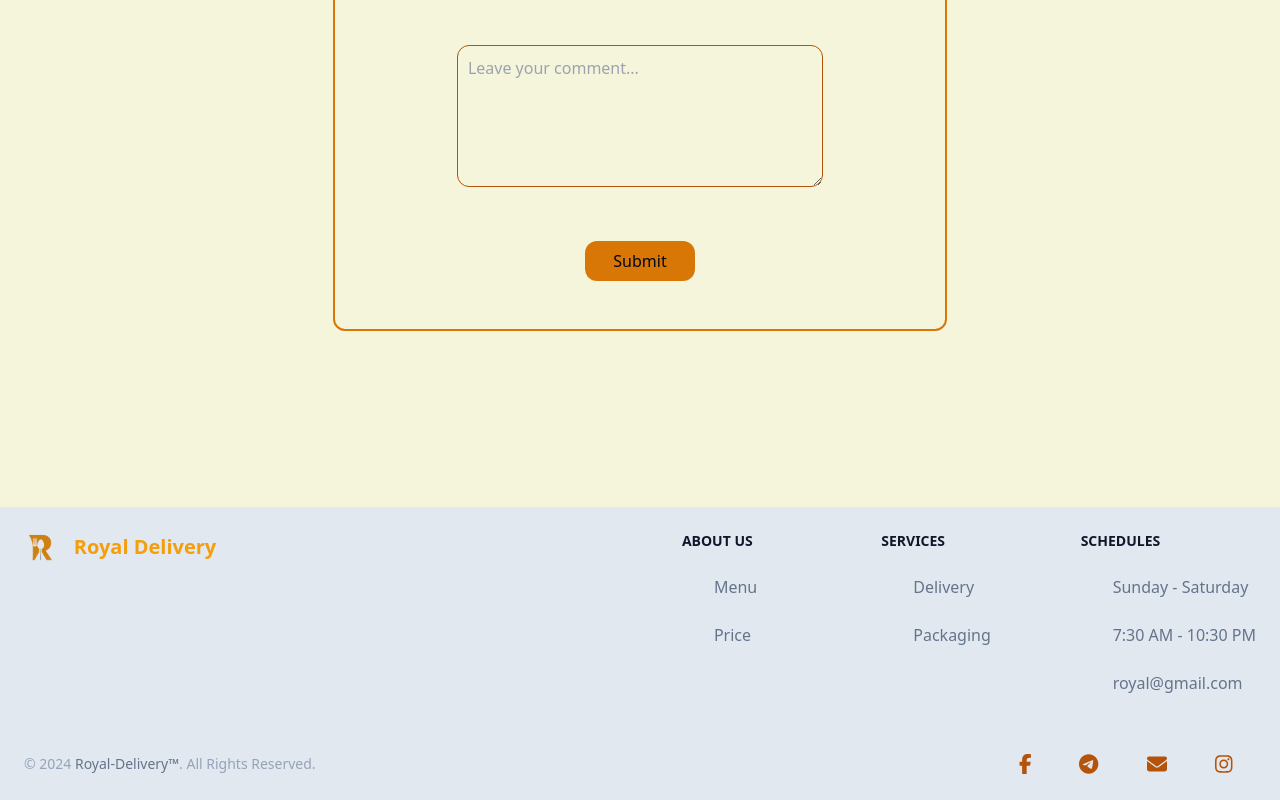
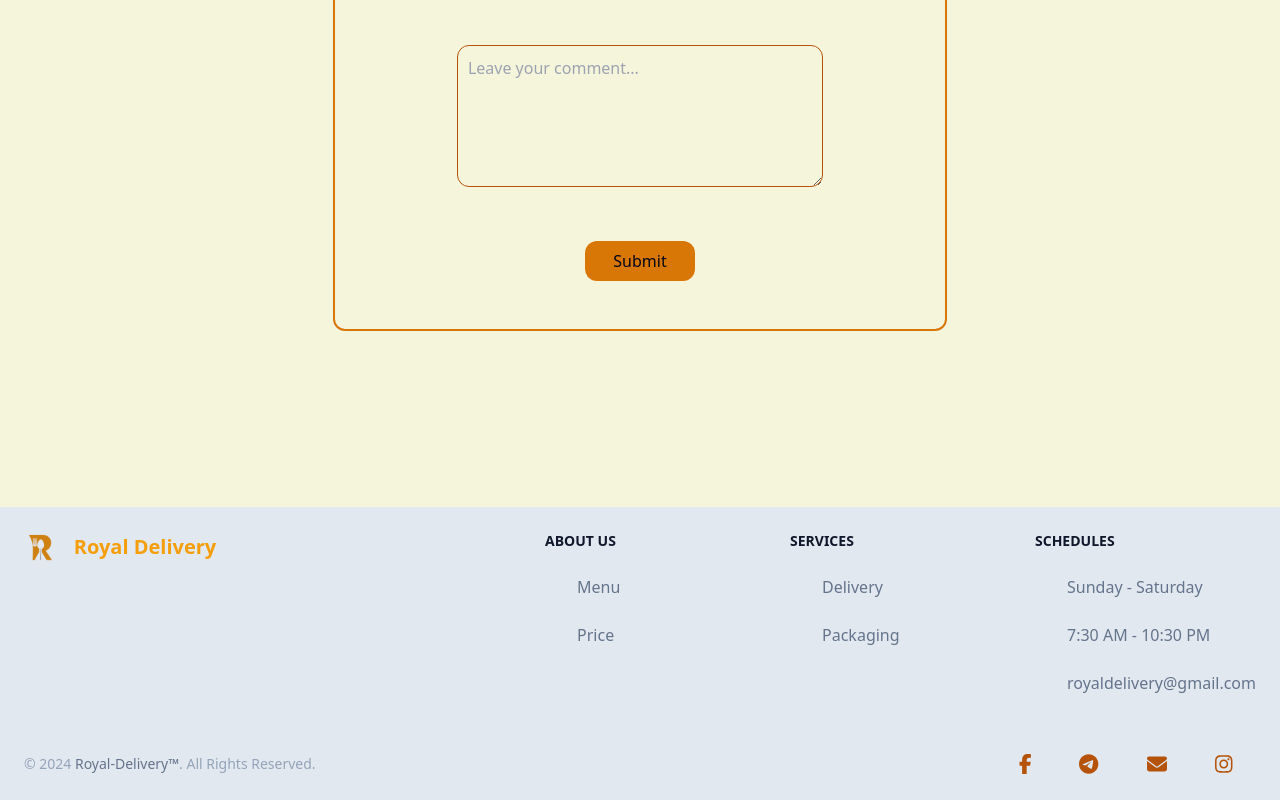
Before and after one commit to fseha-hagos/food-delivery, a React (Create React App) app: page / in a window 1280 px wide. Shown: the part 2548-3348 px from the top of the page. Built offline with nearby package versions, Linux system fonts and the light colour scheme; no server answers; a web font is replaced by a local one.

Commit message:
Update footer.js

```diff
--- a/src/pages/components/footer.js
+++ b/src/pages/components/footer.js
@@ -89,23 +89,23 @@ const Schedules = () => (
     items={[
       { href: "#", text: "Sunday - Saturday", className: "hover:underline no-underline text-slate-500 dark:text-slate-400 font-medium" },
       { href: "#", text: "7:30 AM - 10:30 PM", className: "hover:underline no-underline text-slate-500 dark:text-slate-400 font-medium" },
-      { href: "#", text: "royal@gmail.com", className: "hover:underline no-underline text-slate-500 dark:text-slate-400 font-medium" }
+      { href: "mailto:royaldelivery@gmailcom", text: "royaldelivery@gmail.com", className: "hover:underline no-underline text-slate-500 dark:text-slate-400 font-medium" }
     ]}
   />
 );
 
 const FooterSocialLinks = () => (
   <div className="flex">
-    <a href="#" className="no-underline cursor-pointer mx-4 text-amber-700 hover:text-amber-300">
+    <a href="https://www.facebook.com/Royal_Delivery" target="_blank" rel="noopener noreferrer" className="no-underline cursor-pointer mx-4 text-amber-700 hover:text-amber-300">
       <FontAwesomeIcon icon={faFacebookF} size='lg' />
     </a>
-    <a href="#" className="no-underline cursor-pointer mx-4 text-amber-700 hover:text-amber-300">
+    <a  href="https://t.me/RoyalDelivery1" target="_blank" rel="noopener noreferrer" className="no-underline cursor-pointer mx-4 text-amber-700 hover:text-amber-300">
       <FontAwesomeIcon icon={faTelegramPlane} size='lg' />
     </a>
-    <a href="#" className="no-underline cursor-pointer mx-4 text-amber-700 hover:text-amber-300">
+    <a  href="mailto:royaldelivery@gmail.com" className="no-underline cursor-pointer mx-4 text-amber-700 hover:text-amber-300">
       <FontAwesomeIcon icon={faEnvelope} size='lg' />
     </a>
-    <a href="#" className="no-underline cursor-pointer mx-4 text-amber-700 hover:text-amber-300">
+    <a href="https://www.instagram.com/Relivery_Delivery" target="_blank" rel="noopener noreferrer" className="no-underline cursor-pointer mx-4 text-amber-700 hover:text-amber-300">
       <FontAwesomeIcon icon={faInstagram} size='lg' />
     </a>
 
```
